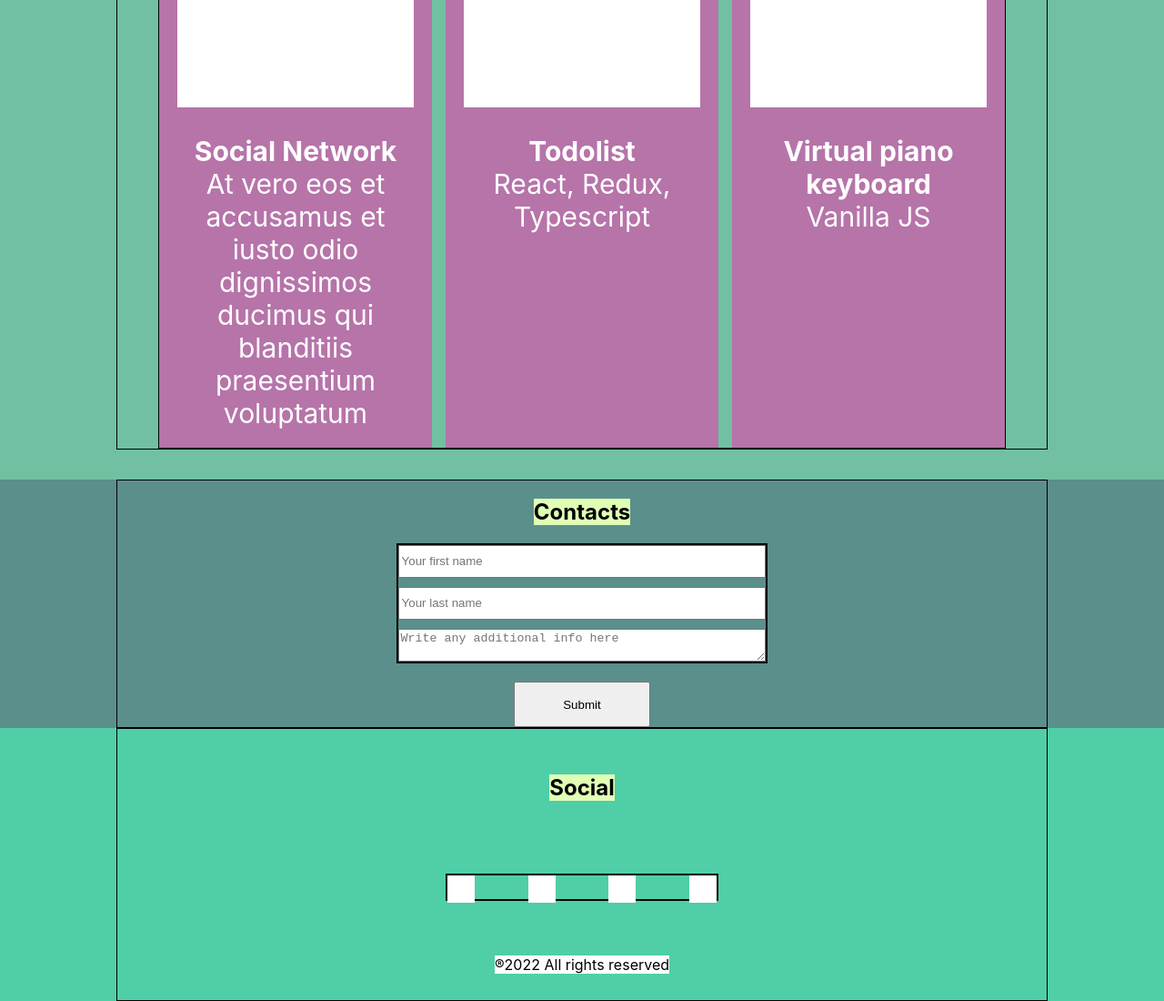
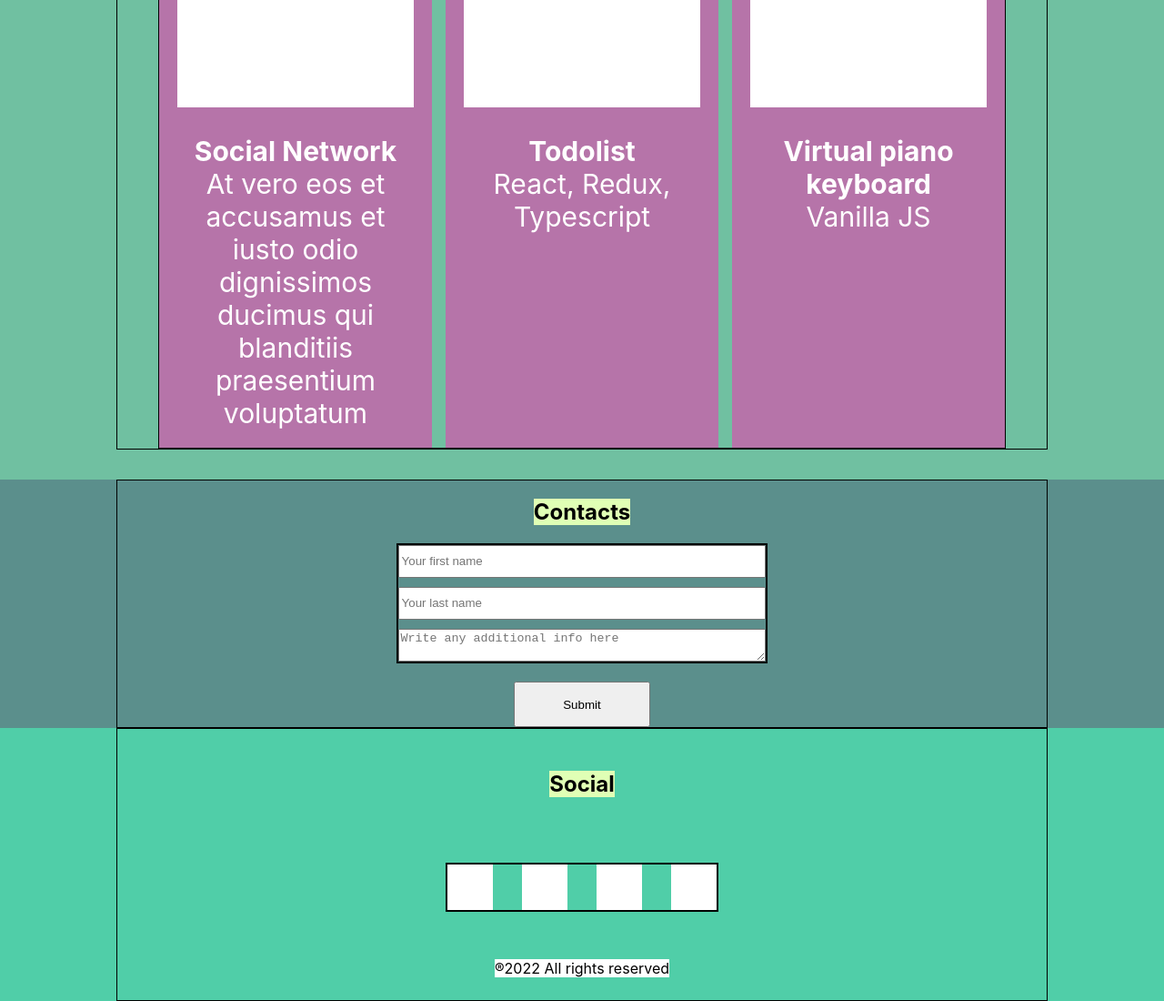
Before and after one commit to irinrudko/portfolio, a React (Create React App) app: page / in a window 1280 px wide. Shown: the part 1997-3097 px from the top of the page at 91% size. Built offline with nearby package versions, Linux system fonts and the light colour scheme.

Commit message:
refactor: improve styles

```diff
--- a/src/Contacts/Contacts.js
+++ b/src/Contacts/Contacts.js
@@ -10,8 +10,7 @@ export const Contacts = () => {
                         <form action="#!" className={style.form}>
                             <input placeholder="Your first name" />
                             <input  placeholder="Your last name" />
-                            <textarea placeholder="Write any additional info here">
-                            </textarea>
+                            <textarea placeholder="Write any additional info here"></textarea>
                         </form>
                         <input type="submit" value="Submit" className={style.submit} />
                     </article>
--- a/src/Contacts/Contacts.module.css
+++ b/src/Contacts/Contacts.module.css
@@ -24,6 +24,9 @@
     gap: 10px;
     min-width: 100%;
 }
+.form input, .form textarea {
+    width: 100%;
+}
 input {
     line-height: 30px;
 }
--- a/src/Footer/Footer.module.css
+++ b/src/Footer/Footer.module.css
@@ -2,26 +2,21 @@
     background-color: rgb(80, 206, 168);
     height: 300px;
 }
-
 .footerContainer {
     display: flex;
     flex-direction: column;
 }
-
 .socialContainer {
     width: 300px;
-    height: 30px;
     display: flex;
     justify-content: space-between;
     border: 2px solid;
 }
-
 .socialContainer span {
-    width: 30px;
-    height: 30px;
+    width: 50px;
+    height: 50px;
     background-color: rgb(255, 255, 255);
 }
-
 .copyright {
     background-color: #fff;
 }
```
